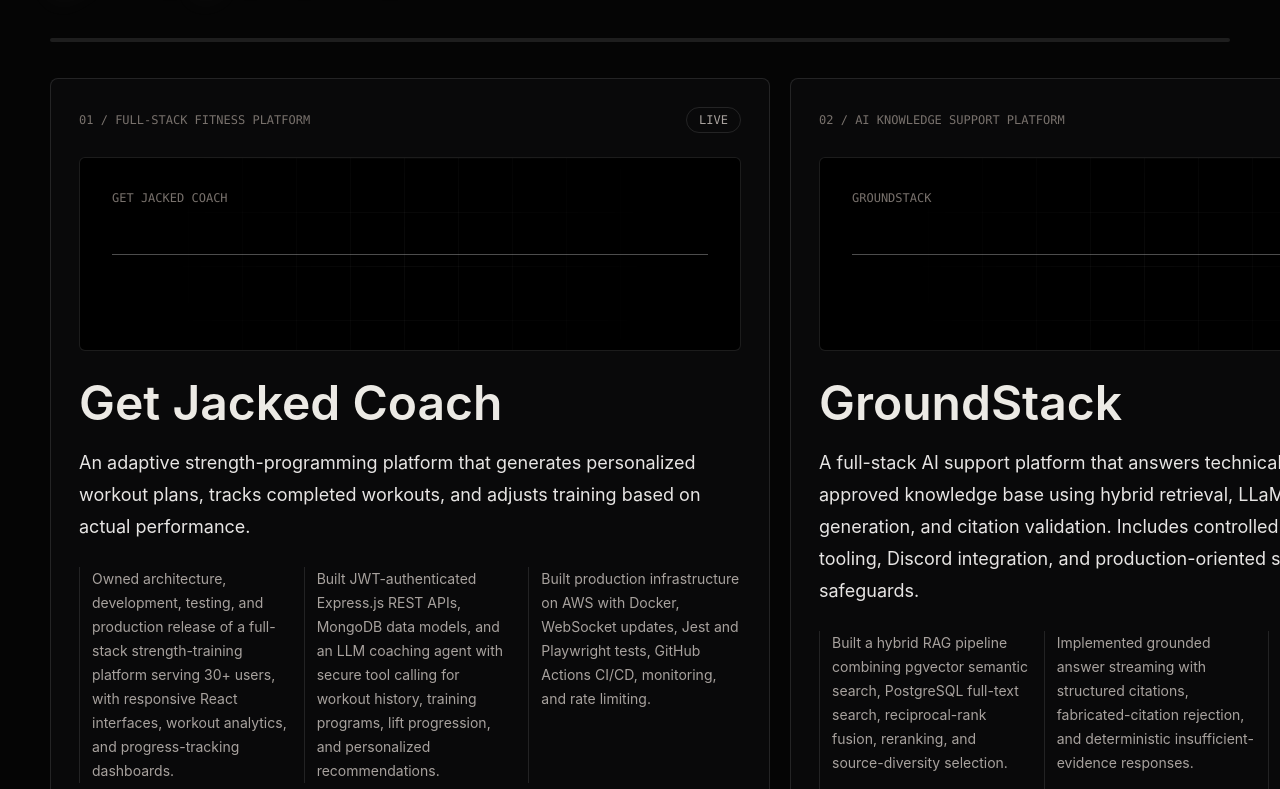
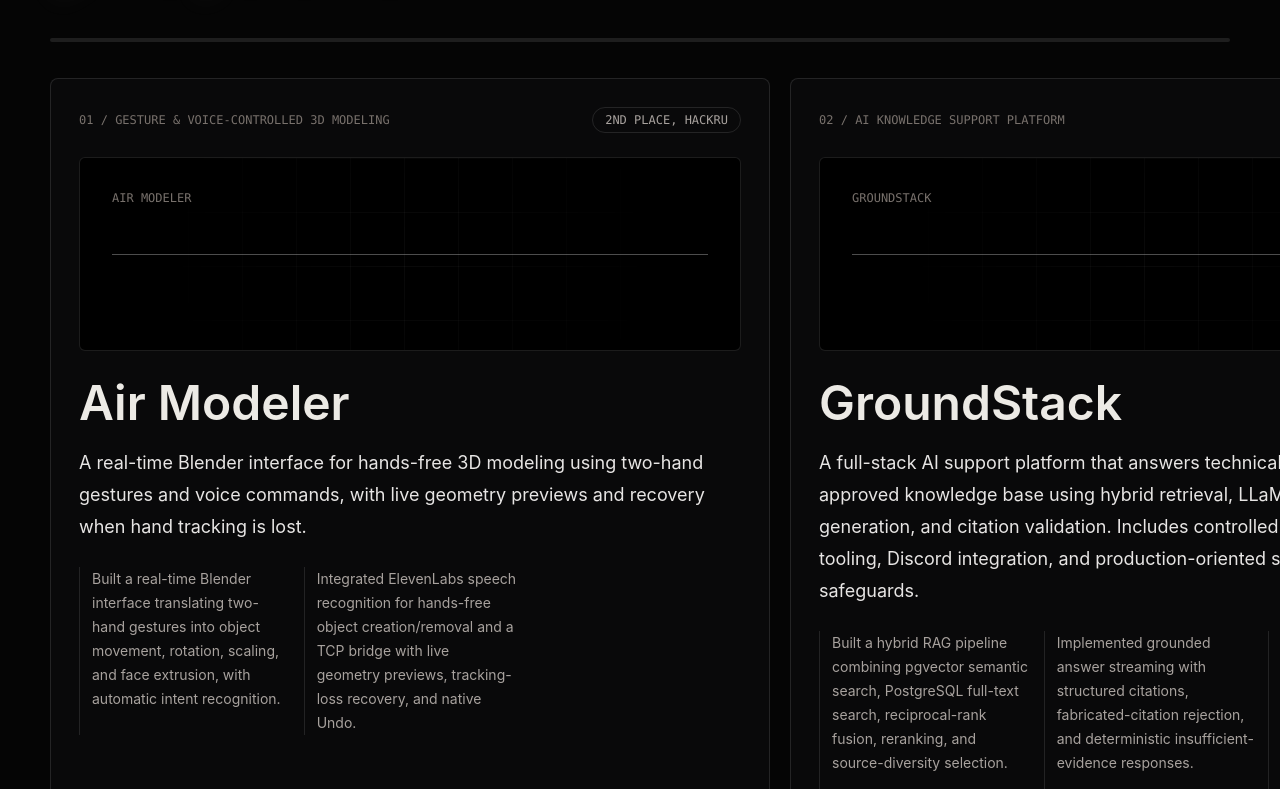
Before and after one commit to krishkpatel-hub/Portfolio, a React (Vite) app: page / in a window 1280 px wide. Shown: the part 10031-10820 px from the top of the page. Built offline with nearby package versions, Linux system fonts and the light colour scheme.

Commit message:
feat: add Air Modeler and reorder portfolio projects

```diff
--- a/src/data/portfolio.ts
+++ b/src/data/portfolio.ts
@@ -243,18 +243,16 @@ export const portfolioData: PortfolioData = {
   ],
   projects: [
     {
-      title: 'Get Jacked Coach',
-      category: 'Full-Stack Fitness Platform',
+      title: 'Air Modeler',
+      category: 'Gesture & Voice-Controlled 3D Modeling',
       description:
-        'An adaptive strength-programming platform that generates personalized workout plans, tracks completed workouts, and adjusts training based on actual performance.',
+        'A real-time Blender interface for hands-free 3D modeling using two-hand gestures and voice commands, with live geometry previews and recovery when hand tracking is lost.',
       achievements: [
-        'Owned architecture, development, testing, and production release of a full-stack strength-training platform serving 30+ users, with responsive React interfaces, workout analytics, and progress-tracking dashboards.',
-        'Built JWT-authenticated Express.js REST APIs, MongoDB data models, and an LLM coaching agent with secure tool calling for workout history, training programs, lift progression, and personalized recommendations.',
-        'Built production infrastructure on AWS with Docker, WebSocket updates, Jest and Playwright tests, GitHub Actions CI/CD, monitoring, and rate limiting.',
+        'Built a real-time Blender interface translating two-hand gestures into object movement, rotation, scaling, and face extrusion, with automatic intent recognition.',
+        'Integrated ElevenLabs speech recognition for hands-free object creation/removal and a TCP bridge with live geometry previews, tracking-loss recovery, and native Undo.',
       ],
-      technologies: ['React', 'Node.js', 'Express.js', 'MongoDB', 'JWT', 'Axios', 'GitHub Actions', 'CI/CD', 'TypeScript', 'AWS', 'Docker', 'WebSockets', 'Jest', 'Playwright'],
-      demoUrl: 'https://www.getjackedcoach.com/',
-      status: 'Live',
+      technologies: ['Python', 'Blender API', 'Computer Vision', 'ElevenLabs', 'TCP'],
+      award: '2nd Place, HackRU',
     },
     {
       title: 'GroundStack',
@@ -273,6 +271,20 @@ export const portfolioData: PortfolioData = {
       sourceLabel: 'GitHub',
       caseStudyUrl: 'https://github.com/krishkpatel-hub/GroundStack/blob/main/docs/CASE_STUDY.md',
       status: 'Release Candidate',
+    },
+    {
+      title: 'Get Jacked Coach',
+      category: 'Full-Stack Fitness Platform',
+      description:
+        'An adaptive strength-programming platform that generates personalized workout plans, tracks completed workouts, and adjusts training based on actual performance.',
+      achievements: [
+        'Owned architecture, development, testing, and production release of a full-stack strength-training platform serving 30+ users, with responsive React interfaces, workout analytics, and progress-tracking dashboards.',
+        'Built JWT-authenticated Express.js REST APIs, MongoDB data models, and an LLM coaching agent with secure tool calling for workout history, training programs, lift progression, and personalized recommendations.',
+        'Built production infrastructure on AWS with Docker, WebSocket updates, Jest and Playwright tests, GitHub Actions CI/CD, monitoring, and rate limiting.',
+      ],
+      technologies: ['React', 'Node.js', 'Express.js', 'MongoDB', 'JWT', 'Axios', 'GitHub Actions', 'CI/CD', 'TypeScript', 'AWS', 'Docker', 'WebSockets', 'Jest', 'Playwright'],
+      demoUrl: 'https://www.getjackedcoach.com/',
+      status: 'Live',
     },
     {
       title: 'TripMate Notifier',
--- a/src/sections/Projects.tsx
+++ b/src/sections/Projects.tsx
@@ -79,12 +79,14 @@ export function Projects({ projects, reducedMotion }: ProjectsProps) {
           <article
             key={project.title}
             className="group flex min-h-[520px] flex-col justify-between rounded-lg border border-white/12 bg-[#09090a] p-5 transition duration-300 hover:-translate-y-1 hover:border-white/25 md:w-[min(74vw,720px)] md:p-7"
-            data-cursor={project.demoUrl || project.sourceUrl || project.caseStudyUrl ? 'view' : 'interactive'}
+            data-cursor={project.demoUrl || project.sourceUrl || project.caseStudyUrl ? 'view' : undefined}
           >
             <div>
               <div className="mb-6 flex items-center justify-between gap-3 font-mono text-xs uppercase tracking-normal text-zinc-500">
                 <span>{String(index + 1).padStart(2, '0')} / {project.category}</span>
-                {project.status ? <span className="rounded-full border border-white/12 px-3 py-1 text-zinc-400">{project.status}</span> : null}
+                {project.award || project.status ? (
+                  <span className="rounded-full border border-white/12 px-3 py-1 text-zinc-400">{project.award ?? project.status}</span>
+                ) : null}
               </div>
 
               <div className="mb-7 grid min-h-48 place-items-center overflow-hidden rounded-md border border-white/10 bg-black">
--- a/src/types/portfolio.ts
+++ b/src/types/portfolio.ts
@@ -91,6 +91,7 @@ export interface Project {
   caseStudyUrl?: string;
   demoUrl?: string;
   status?: string;
+  award?: string;
 }
 
 export interface Post {
```
